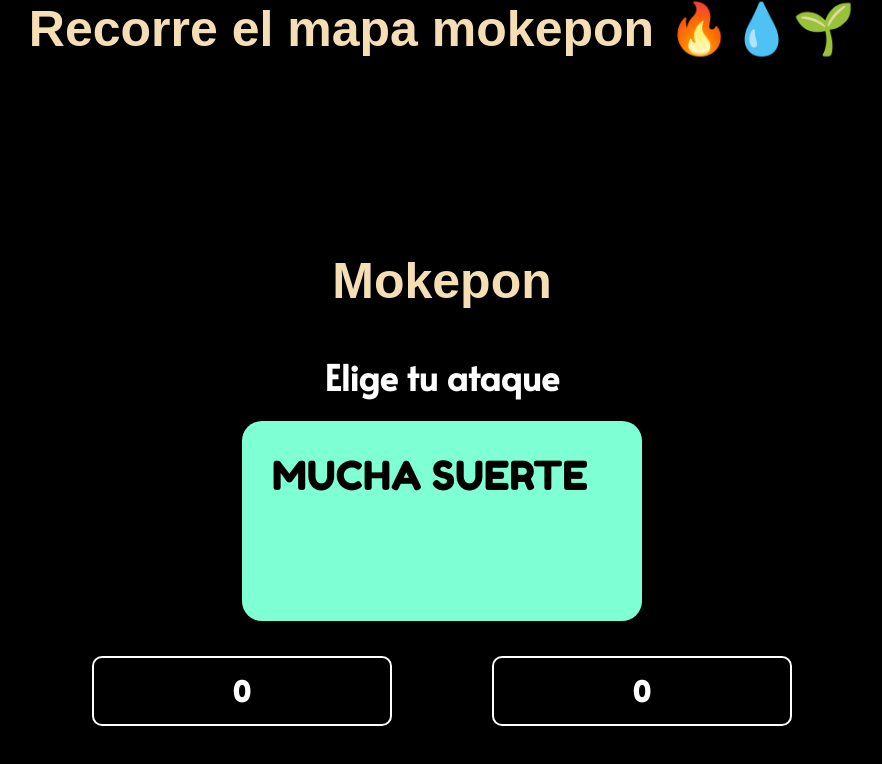
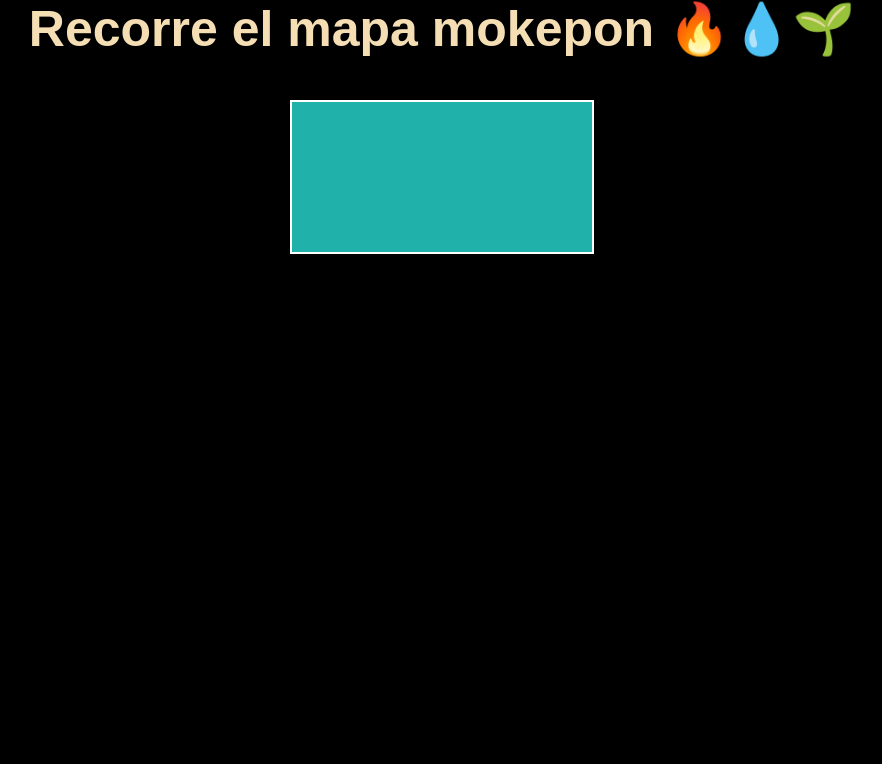
Before and after one commit to CarlosMS12/Mokepon-Project, a plain HTML site: page mokepon/mokepon.html in a window 1280 px wide. Both pictures are taken after a click on the button "Seleccionar". Shown: the whole page, without its empty margins (198-1080 px from the left). Drawn offline with Linux system fonts and the light colour scheme; a web font is replaced by a local one.

Commit message:
insertando canvas

```diff
--- a/mokepon/css/style.css
+++ b/mokepon/css/style.css
@@ -363,3 +363,14 @@ input:checked + label {
     background-color: white;
     color: black;
 }
+
+#ver-mapa {
+    flex-direction: column;
+    align-items: center;
+    justify-content: center;
+}
+
+#mapa {
+    border: 2px solid;
+    background-color: lightseagreen;
+}
--- a/mokepon/js/mokepon.js
+++ b/mokepon/js/mokepon.js
@@ -17,6 +17,9 @@ const ataquesDelJugador = document.getElementById("ataques-del-jugador")
 const ataquesDelEnemigo = document.getElementById("ataques-del-enemigo")
 const contenedorTarjetas = document.getElementById("contenedorTarjetas")
 const contenedorAtaques = document.getElementById("contenedorAtaques")
+
+const sectionVerMapa = document.getElementById("ver-mapa")
+const mapa = document.getElementById("mapa")
 
 let mokepones = []
 let ataqueJugador = []
@@ -42,6 +45,8 @@ let victoriasJugador = 0;
 let victoriasEnemigo = 0;
 let vidasJugador = 3;
 let vidasEnemigo = 3;
+
+let lienzo = mapa.getContext("2d")
 
 class Mokepon {
     constructor(nombre, foto, vida) {
@@ -115,6 +120,7 @@ mokepones.push(hipodoge, capipepo, ratigueya, langostelvis, tucapalma, pydos)
 function iniciarJuego(){
 
     sectionSeleccionarAtaque.style.display = "none"
+    sectionVerMapa.style.display = "none"
 
     mokepones.forEach((mokepon) => {
         opcionDeMokepones = `
@@ -152,7 +158,14 @@ function iniciarJuego(){
 function seleccionarMascotaJugador() {
 
     sectionSeleccionarMascota.style.display = "none"
-    sectionSeleccionarAtaque.style.display = "flex"
+    /* sectionSeleccionarAtaque.style.display = "flex" */
+    sectionVerMapa.style.display = "flex"
+    let imagenDeCapipepo = new Image()
+    imagenDeCapipepo.src = capipepo.foto
+    lienzo.drawImage(
+        imagenDeCapipepo, 20, 40, 100, 100
+    )
+
 
 
     if (inputHipodoge.checked){
```
